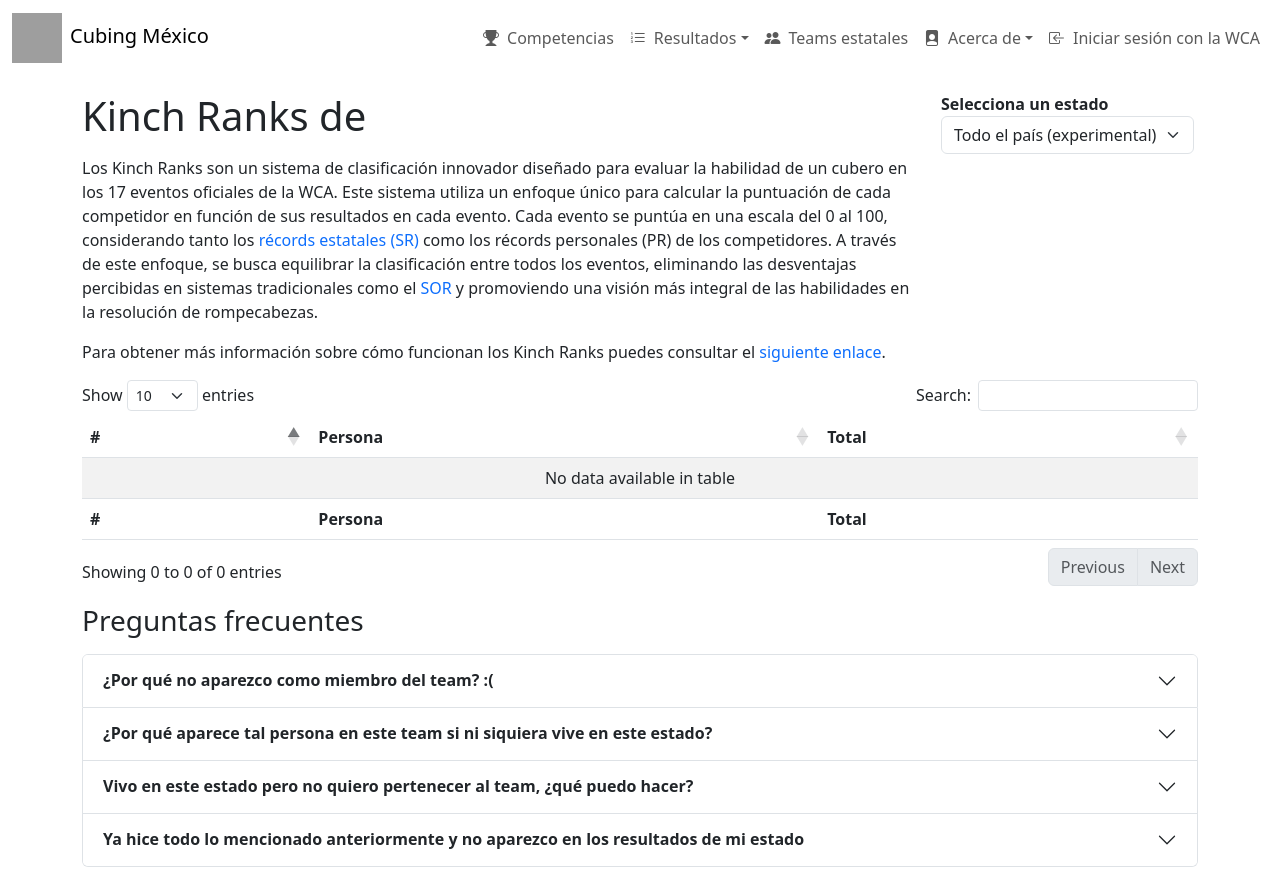
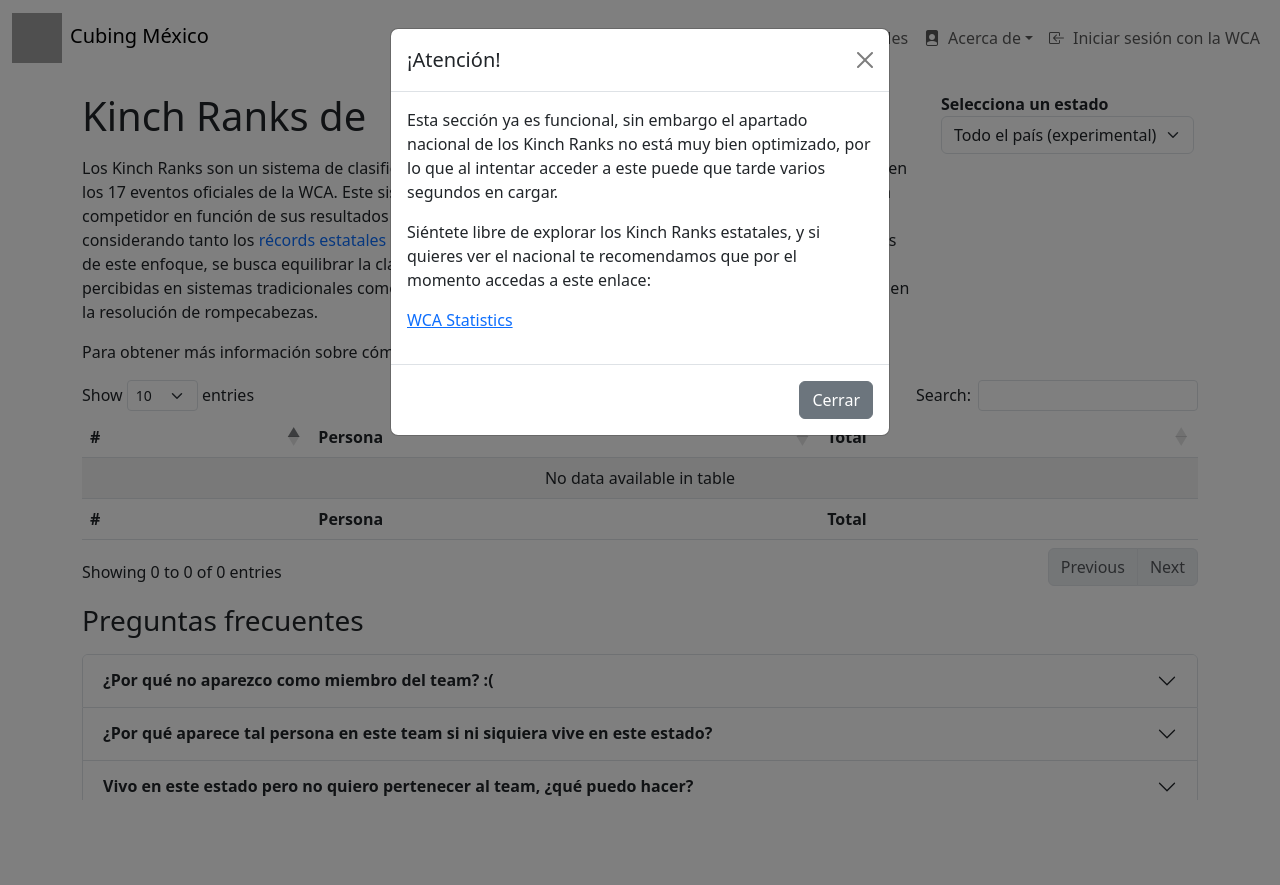
Before and after one commit to LeonardoSDT/cubingmexico, a Django app: page /kinch/1/ in a window 1280 px wide. Shown: the top 885 px of the page. After the commit the page ends 800 px from the top, so only its background shows below. Run offline with Django 4.2, Linux system fonts and the light colour scheme; data comes from the database, SQL or seed files in the repository; data that the repository does not hold is empty; parts of the project's set-up code (start-up, migrations or seed data) failed here and were passed over; some libraries are stand-ins or nearby versions; grey boxes are pictures that could not be loaded.

Commit message:
Kinch Ranks link enabled with a caution

```diff
--- a/web/templates/includes/navbar.html
+++ b/web/templates/includes/navbar.html
@@ -18,8 +18,8 @@
             <li><a class="dropdown-item" href="{% url 'cubingmexico_web:records' gender='a' %}"><i class="bi bi bi-award-fill me-2"></i>Récords</a></li>
             <li><a class="dropdown-item" href="{% url 'cubingmexico_web:persons' %}"><i class="bi bi-people-fill me-2"></i>Personas</a></li>
             <li><a class="dropdown-item" href="{% url 'cubingmexico_web:sor' ranking_type='single' %}"><i class="bi bi-plus-circle-fill me-2"></i>SOR</a></li>
-            <!-- <li><a class="dropdown-item disabled" href="{% url 'cubingmexico_web:kinch' %}"><i class="bi bi-bar-chart-steps me-2"></i>KinchRanks</a></li>
-            <li><a class="dropdown-item disabled" href="#"><i class="bi bi-trophy me-2"></i>UNRs</a></li> -->
+            <li><a class="dropdown-item" href="{% url 'cubingmexico_web:kinch' state='JAL' %}"><i class="bi bi-bar-chart-steps me-2"></i>Kinch Ranks</a></li>
+            <!-- <li><a class="dropdown-item disabled" href="#"><i class="bi bi-trophy me-2"></i>UNRs</a></li> -->
           </ul>
         </li>
         <li class="nav-item">
--- a/web/templates/pages/index.html
+++ b/web/templates/pages/index.html
@@ -102,7 +102,7 @@
           <div class="card-body">
             <h2 class="card-title fs-5">Kinch Ranks</h2>
             <p class="card-text">Acorde a la información proporcionada por la <a href="https://www.worldcubeassociation.org/" class="text-decoration-none">World Cube Association</a>.</p>
-            <a href="{% url 'cubingmexico_web:kinch' %}" class="btn btn-primary disabled"><i class="bi bi-bar-chart-steps me-2"></i>Ver Kinch Ranks (Próximamente)</a>
+            <a href="{% url 'cubingmexico_web:kinch' state='JAL' %}" class="btn btn-primary"><i class="bi bi-bar-chart-steps me-2"></i>Ver Kinch Ranks (Experimental)</a>
           </div>
       </div>
     </div>
--- a/web/templates/pages/results/kinch.html
+++ b/web/templates/pages/results/kinch.html
@@ -114,6 +114,27 @@
         {% include "includes/faq.html" %}
     {% endif %}
 
+    <p class="text-center">
+        <div class="modal" tabindex="-1" id="join_team_modal">
+            <div class="modal-dialog">
+                <div class="modal-content">
+                <div class="modal-header">
+                    <h2 class="modal-title fs-5">¡Atención!</h2>
+                    <button type="button" class="btn-close" data-bs-dismiss="modal" aria-label="Close"></button>
+                </div>
+                <div class="modal-body">
+                    <p>Esta sección ya es funcional, sin embargo el apartado nacional de los Kinch Ranks no está muy bien optimizado, por lo que al intentar acceder a este puede que tarde varios segundos en cargar.</p>
+                    <p>Siéntete libre de explorar los Kinch Ranks estatales, y si quieres ver el nacional te recomendamos que por el momento accedas a este enlace:</p>
+                    <p><a href="https://wca.cuber.pro/kinch/persons?regionId=Mexico&gender=a&show=100+Persons">WCA Statistics</a></p>
+                </div>
+                <div class="modal-footer">
+                    <button type="button" class="btn btn-secondary" data-bs-dismiss="modal">Cerrar</button>
+                </div>
+                </div>
+            </div>
+        </div>
+    </p>
+
 {% endblock %}
 
 {% block javascripts %}
@@ -131,4 +152,10 @@
         });
     });
 </script>
+
+<script>
+    $(document).ready(function(){
+        $('#join_team_modal').modal('show');
+    });
+</script>
 {% endblock javascripts %}
```
